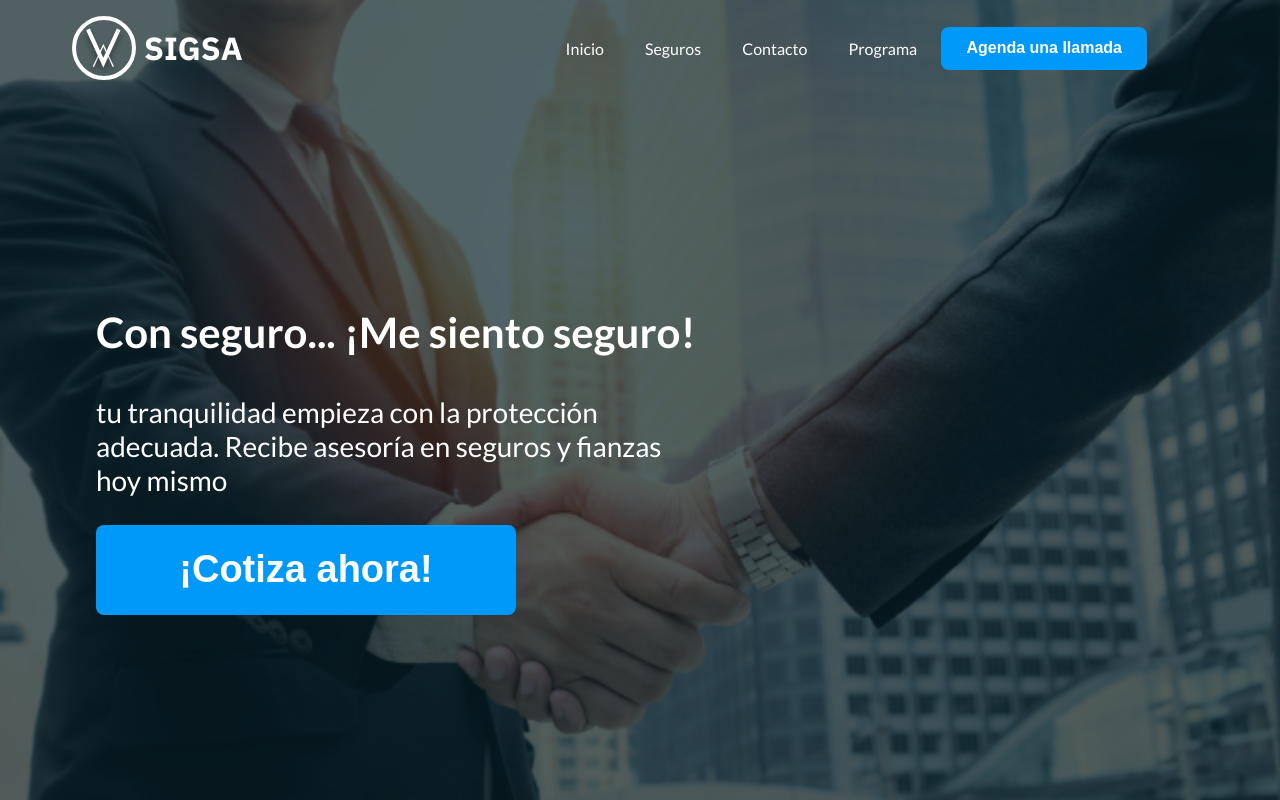
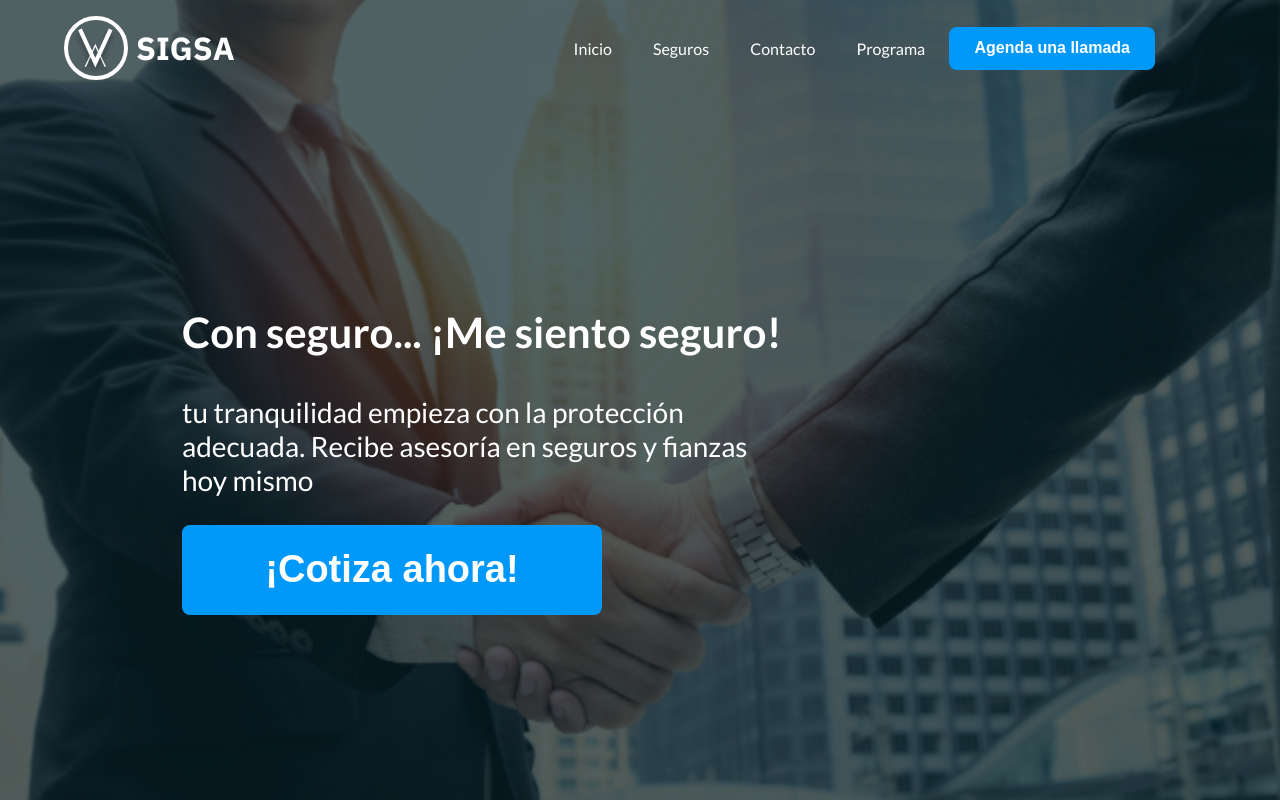
Before and after one commit to Roxolot/Sigsa-website, a plain HTML site: page index.html in a window 1280 px wide. Shown: the top 800 px of the page. Drawn offline with Linux system fonts and the light colour scheme.

Commit message:
fix hero and navbar margins

```diff
--- a/static/styles.css
+++ b/static/styles.css
@@ -76,9 +76,9 @@ html, body {
 
 .navbar-container {
     width: 100%;
-    max-width: 1200px; /* o lo que prefieras */
+    /* max-width: 1200px; o lo que prefieras */
     margin: 0 auto; /* ✅ Esto centra horizontalmente */
-    padding: 0 32px; /* ✅ Espacio a los lados */
+    padding: 0 64px; /* ✅ Espacio a los lados */
     display: flex;
     justify-content: space-between;
     align-items: center;
@@ -171,7 +171,7 @@ html, body {
     flex-direction: column;
     align-items: flex-start;
     /* gap: 1.5rem; */
-    margin-left: 64px;
+    margin-left: 150px;
     padding: 2rem;
     z-index: 2;
 }
```
